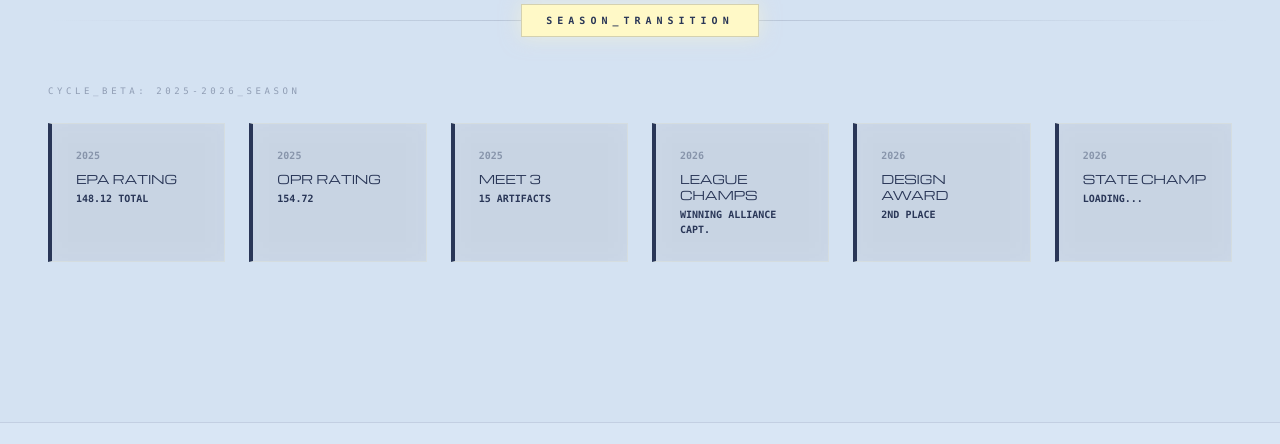
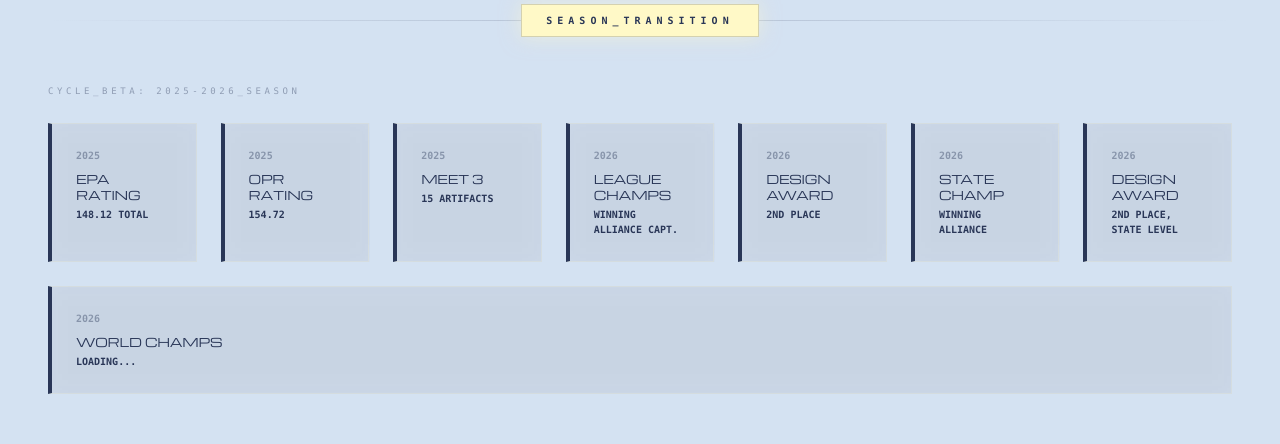
Before and after one commit to fractal-fusion/websitestudio, a React (Vite) app: page / in a window 1280 px wide. Shown: the part 3240-3684 px from the top of the page. Built offline with nearby package versions, Linux system fonts and the light colour scheme; a web font is replaced by a local one.

Commit message:
feat(Achievements): Update and expand achievement data
Includes new achievements for 2026 and refines existing entries to provide more specific details, enhancing the display of team accomplishments.

```diff
--- a/components/Achievements.tsx
+++ b/components/Achievements.tsx
@@ -16,7 +16,9 @@ const seasonTwo = [
   { year: '2025', event: 'Meet 3', rank: '15 Artifacts' },
   { year: '2026', event: 'League Champs', rank: 'Winning Alliance Capt.' },
   { year: '2026', event: 'Design Award', rank: '2nd Place' },
-  { year: '2026', event: 'State Champ', rank: 'Loading...' },
+  { year: '2026', event: 'State Champ', rank: 'Winning Alliance' },
+  { year: '2026', event: 'Design Award', rank: '2nd Place, State Level' },
+  { year: '2026', event: 'World Champs', rank: 'Loading...' },
 ];
 
 export const Achievements: React.FC = () => {
```
